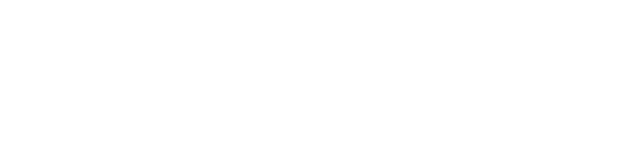
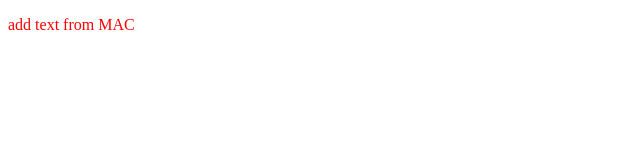
Before and after one commit to benito1988/learnConsole, a plain HTML site: page index.html in a window 1280 px wide. Shown: the whole page, without its empty margins (0-640 px from the left). Drawn offline with Linux system fonts and the light colour scheme.

Commit message:
add text from Mac

```diff
--- a/index.html
+++ b/index.html
@@ -10,6 +10,6 @@
     </style>
 </head>
 <body>
-
+<p>add text from MAC</p>
 </body>
 </html>
```
